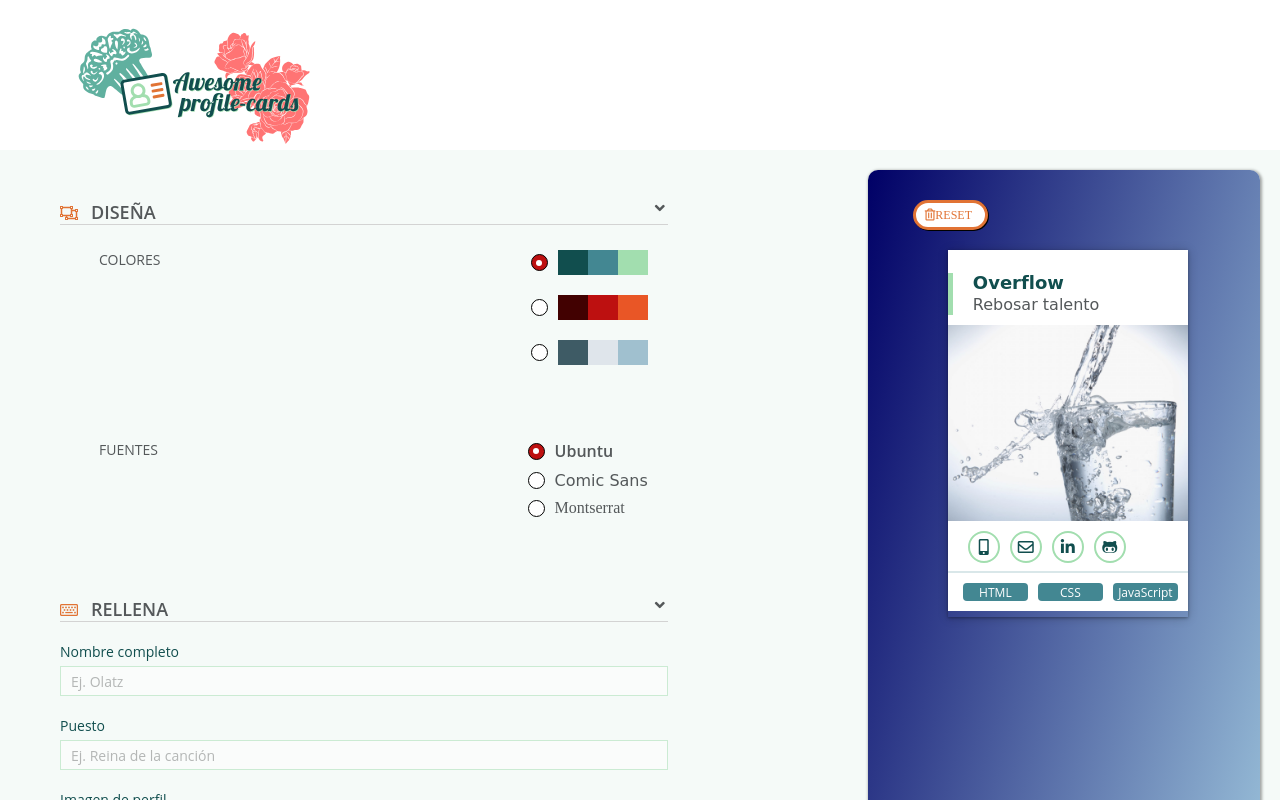
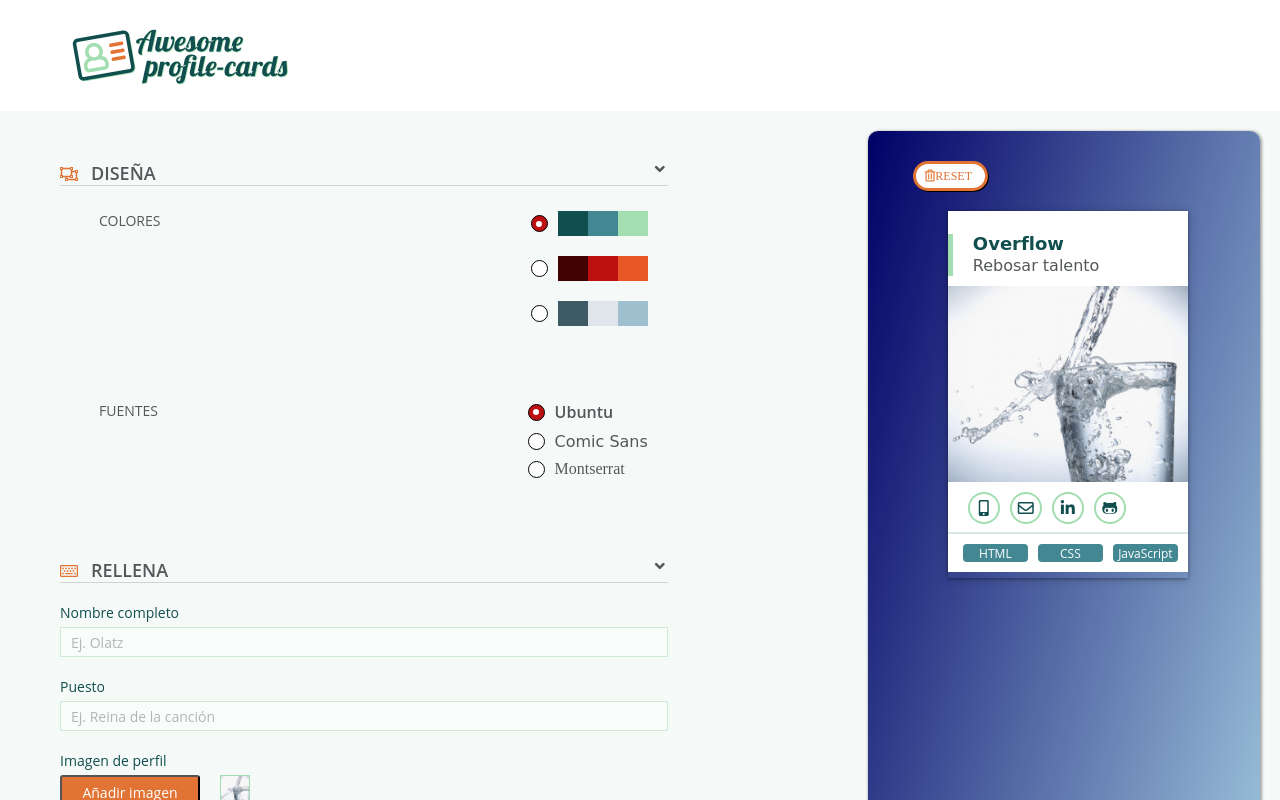
Before and after one commit to Adalab/project-dorcas-s3-overflow, a React (Create React App) app: page /#/page in a window 1280 px wide. Shown: the top 800 px of the page. Built offline with nearby package versions, Linux system fonts and the light colour scheme; no server answers.

Commit message:
Change logo

```diff
--- a/src/components/Header.js
+++ b/src/components/Header.js
@@ -1,12 +1,12 @@
 import React, { Component, Fragment } from 'react';
-import imageLogoAfter from '../images/after.svg';
+import imageLogoBefore from '../images/before.svg';
 
 class Header extends Component {
     render() {
         return (
             <header>
                 <div className="header__link" alt="Logo awesome">
-                    <img className="header__img" src={imageLogoAfter} alt="imagen logo awesome" />
+                    <img className="header__img" src={imageLogoBefore} alt="imagen logo awesome" />
                 </div>
             </header>
         );
--- a/src/components/Page.css
+++ b/src/components/Page.css
@@ -43,22 +43,12 @@ $font-size-xxl-plus:    px;
 
 .header__link {
   display: flex;
-  margin-left: 40px;
-  position: relative;
-  height: 150px; }
-  .header__link::after {
-    content: '';
-    background-image: url("../images/before.svg");
-    background-size: contain;
-    background-repeat: no-repeat;
-    display: inline;
-    height: 150px;
-    width: 300px;
-    position: absolute;
-    left: 20px; }
+  align-items: center;
+  height: 111px; }
 
 .header__img {
-  width: 300px; }
+  width: 300px;
+  padding-bottom: 45px; }
 
 .form__fill {
   border: 0;
--- a/src/scss/Main.css
+++ b/src/scss/Main.css
@@ -43,22 +43,12 @@ $font-size-xxl-plus:    px;
 
 .header__link {
   display: flex;
-  margin-left: 40px;
-  position: relative;
-  height: 150px; }
-  .header__link::after {
-    content: '';
-    background-image: url("../images/before.svg");
-    background-size: contain;
-    background-repeat: no-repeat;
-    display: inline;
-    height: 150px;
-    width: 300px;
-    position: absolute;
-    left: 20px; }
+  align-items: center;
+  height: 111px; }
 
 .header__img {
-  width: 300px; }
+  width: 300px;
+  padding-bottom: 45px; }
 
 .form__fill {
   border: 0;
--- a/src/scss/layout/_header-generator.scss
+++ b/src/scss/layout/_header-generator.scss
@@ -1,21 +1,10 @@
 .header__link {
     display: flex;
-    margin-left: 40px;
-    position: relative;
-    height: 150px;
-    &::after {
-        content: '';
-        background-image: url('../images/before.svg');
-        background-size: contain;
-        background-repeat: no-repeat;
-        display: inline;
-        height: 150px;
-        width: 300px;
-        position: absolute;
-        left: 20px;
-    }
+    align-items: center;
+    height: 111px;
 }
 
 .header__img {
     width: 300px;
+    padding-bottom: 45px;
 }
```
